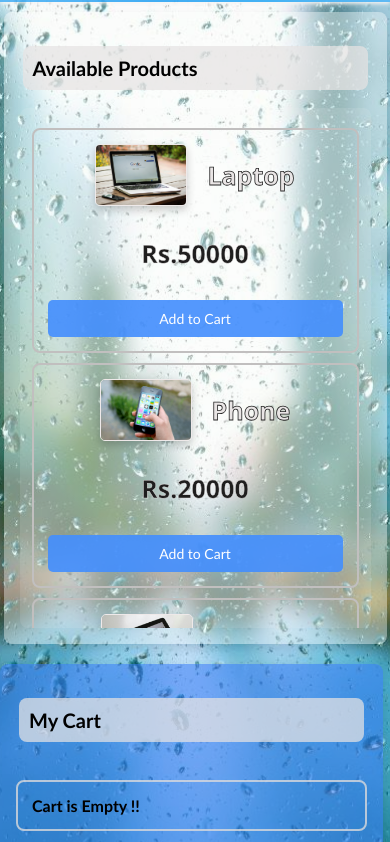
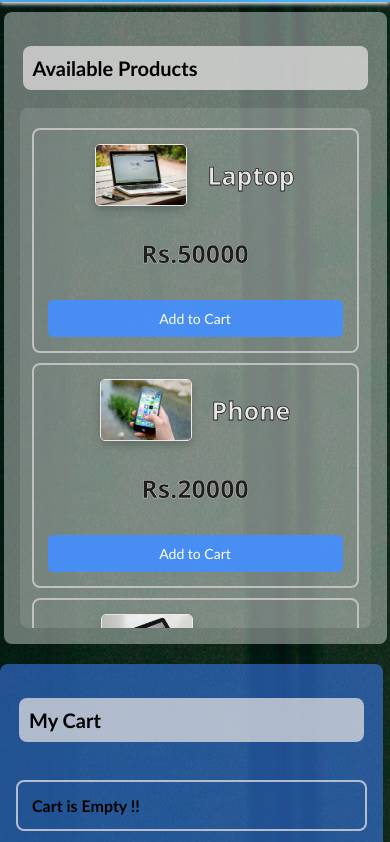
Before and after one commit to AbhishekMusmiri/Creo-Cart-Application, a plain HTML site: page index.html in a window 390 px wide. Shown: the part 94-936 px from the top of the page. Drawn offline with Linux system fonts and the light colour scheme.

Commit message:
Update style.css

```diff
--- a/style.css
+++ b/style.css
@@ -294,6 +294,12 @@ border: 2px solid #f0eeeee6;
         flex-direction: column;
         align-items: center;
     }
+    body{
+
+        background-color: rgb(0, 32, 63);
+    background:linear-gradient(rgba(255, 255, 255, 0.012), rgba(255, 255, 255, 0.012)), url(pexels-cottonbro-4068314.jpg);
+
+    }
     .online-shopping-container, .cart-container{
         width: 90%;
         margin: 10px 0;
```
